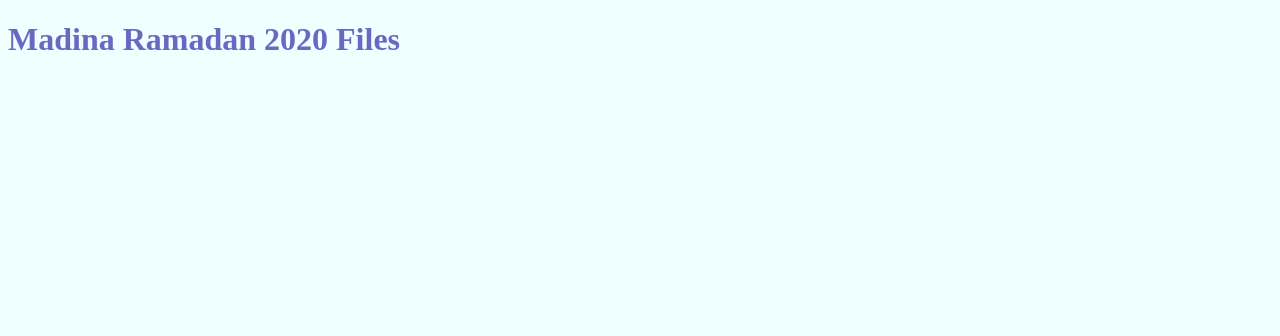
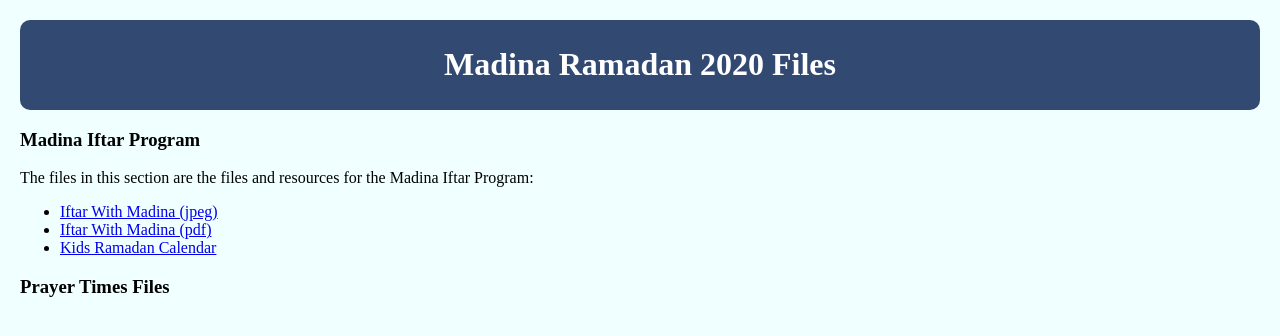
Before and after one commit to MadinaEducation/Ramadan2020, a plain HTML site: page index.html in a window 1280 px wide. Drawn offline with Linux system fonts and the light colour scheme.

Commit message:
added links to the folder on the index.html file

```diff
--- a/index.html
+++ b/index.html
@@ -10,5 +10,26 @@
     <header>
         <h1>Madina Ramadan 2020 Files</h1>
     </header>
+
+    <h3>Madina Iftar Program</h3>
+    <p>
+        The files in this section are the files and resources for the Madina Iftar Program:
+        <ul>
+            <li>
+                <a href="images/IftarWithMadina.jpeg">Iftar With Madina (jpeg)</a>
+            </li>
+            <li>
+                <a href="pdfs/IftarWithMadina.pdf">Iftar With Madina (pdf)</a>
+            </li>
+            <li>
+                <a href="pdfs/krc-2020.pdf">Kids Ramadan Calendar</a>
+            </li>
+        </ul>
+    </p>
+
+    <h3>Prayer Times Files</h3>
+    <p>
+
+    </p>
 </body>
 </html>
--- a/styles.css
+++ b/styles.css
@@ -2,9 +2,14 @@
 
 body{
     background-color: azure;
-    color: rgb(105, 105, 196);
+    margin: 10px;
+    padding: 10px;
 }
 
 header{
-    border-radius: 10%;
+    border-radius: 10px;
+    padding: 5px;
+    background-color:  rgb(50, 73, 114);
+    color: white;
+    text-align: center;
 }
```
